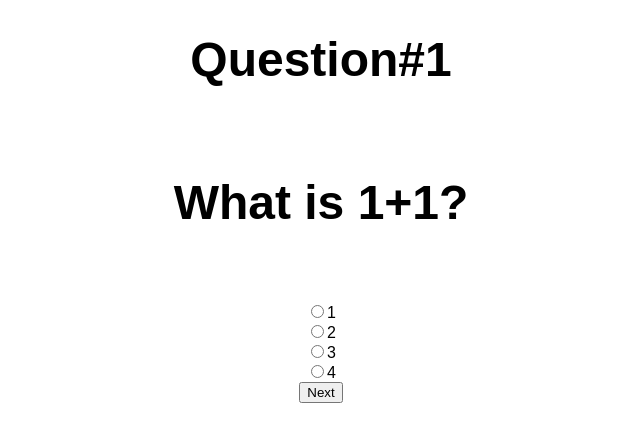
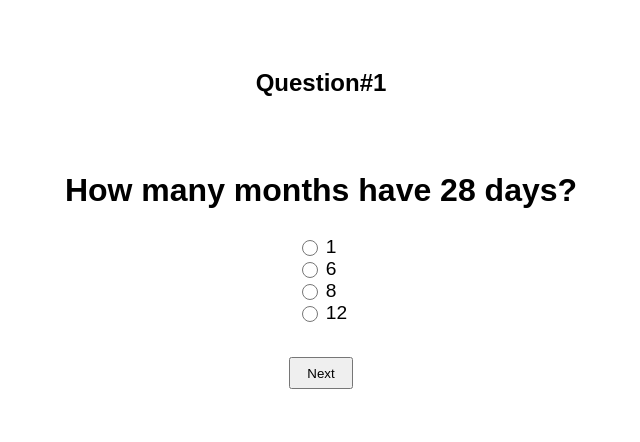
Before and after one commit to Parikshit-Hooda/quiz-app, a plain HTML site: page index.html in a window 1280 px wide. Shown: the whole page, without its empty margins (319-959 px from the left). Drawn offline with Linux system fonts and the light colour scheme.

Commit message:
changed questions and styled page

```diff
--- a/index.html
+++ b/index.html
@@ -6,7 +6,7 @@
 	<link href='https://fonts.googleapis.com/css?family=Open+Sans' rel='stylesheet' type='text/css'>
 	<title>Quiz App</title>
 </head>
-<body onload="choices()">
+<body>
 	<h1 class="score"></h1>
 	<div class="header">
 		<h1 class="questionNumber"></h1>
@@ -15,11 +15,11 @@
 
 	<form name="form1">
 		<div class="answers">
-			<input type="radio" name="radioChoice"><label></label><br>
-			<input type="radio" name="radioChoice"><label></label><br>
-			<input type="radio" name="radioChoice"><label></label><br>
-			<input type="radio" name="radioChoice"><label></label><br>
-			<button type="button" onclick="next()">Next</button>
+			<input type="radio" name="radioChoice"> <label></label><br>
+			<input type="radio" name="radioChoice"> <label></label><br>
+			<input type="radio" name="radioChoice"> <label></label><br>
+			<input type="radio" name="radioChoice"> <label></label><br>
+			<div class="container"><button type="button" onclick="next()">Next</button></div>
 		</div>
 	</form>
 </body>
--- a/script.js
+++ b/script.js
@@ -1,4 +1,4 @@
-/* function ready(fn) {
+function ready(fn) {
   if (document.readyState != 'loading'){
     fn();
   } else {
@@ -8,15 +8,13 @@
 
 ready(choices);
 
-*/
-
 var content =
 [
-	{question: 'What is 1+1?', choices: [1, 2, 3, 4], correct: 1},
-	{question: 'What is 2+2?', choices: [2, 3, 4, 5], correct: 2},
-	{question: 'What is 2+3?', choices: [2, 's', 4, 5], correct: 2},
-	{question: 'What is 2+4?', choices: [2, 's', 4, 5], correct: 2},
-	{question: 'What is 2+5?', choices: [2, 3, 'z', 5], correct: 2},
+	{question: 'How many months have 28 days?', choices: [1, 6, 8, 12], correct: 3},
+	{question: 'What is the missing number: 4, 8, 14, 22, ?', choices: [26, 28, 32, 36], correct: 2},
+	{question: 'There are 12 pens on the table, you took 3, how many do you have?', choices: [3, 12, 9, 15], correct: 0},
+	{question: 'Solve this equation using an algebraic method: (x + 4)( x - 4) = 9', choices: ['x = 5', 'x = 5 and x = -5', 'x = 9', 'x = 4 and x= -4'], correct: 1},
+	{question: 'Which of the words below is spelled incorrectly?', choices: ['Inoculate', 'Consensus', 'Liquefy', 'Sacreligious'], correct: 3},
 ];
 
 var x = 0;
@@ -24,14 +22,12 @@ var y = 1;
 var score = 0;
 
 function choices() {
-
 	if (content[x] === undefined) {
 		document.querySelector('.score').textContent = 'Score: ' + score;
 		document.form1.style.visibility = 'hidden';
 		document.querySelector('.header').style.visibility = 'hidden';
 
 	} else {
-
 		var questionNumber = document.querySelector('.questionNumber');
 		questionNumber.textContent = 'Question#' + y;
 
@@ -66,6 +62,5 @@ function next() {
 		x++;
 		y++;
 		choices();
-
 	}
 }
--- a/style.css
+++ b/style.css
@@ -1,18 +1,36 @@
 body {
-	text-align: center;
 	font-family: sans-serif;
 }
-.header h1 {
-	font-size: 3em;
+.question {
+	text-align: center;
+	font-size: 2em;
 }
-.header h2 {
-	padding: 1em;
-	font-size: 3em;
+.questionNumber {
+	text-align: center;
+	padding: 2em;
+	font-size: 1.5em;
 }
 .answers {
 	font-size: 1em;
-	margin-top: -1em;
 }
 .answers label {
-
+	vertical-align: middle;
+	font-size: 1.2em;
 }
+.answers input {
+	margin-left: 46em;
+	vertical-align: middle;
+	width: 1.2em;
+	height: 1.2em;
+}
+.container {
+	text-align: center;
+}
+.answers button {
+	width: 5%;
+	padding: .5em;
+	margin: 2.5em;
+}
+.score {
+	text-align: center;
+}
```
